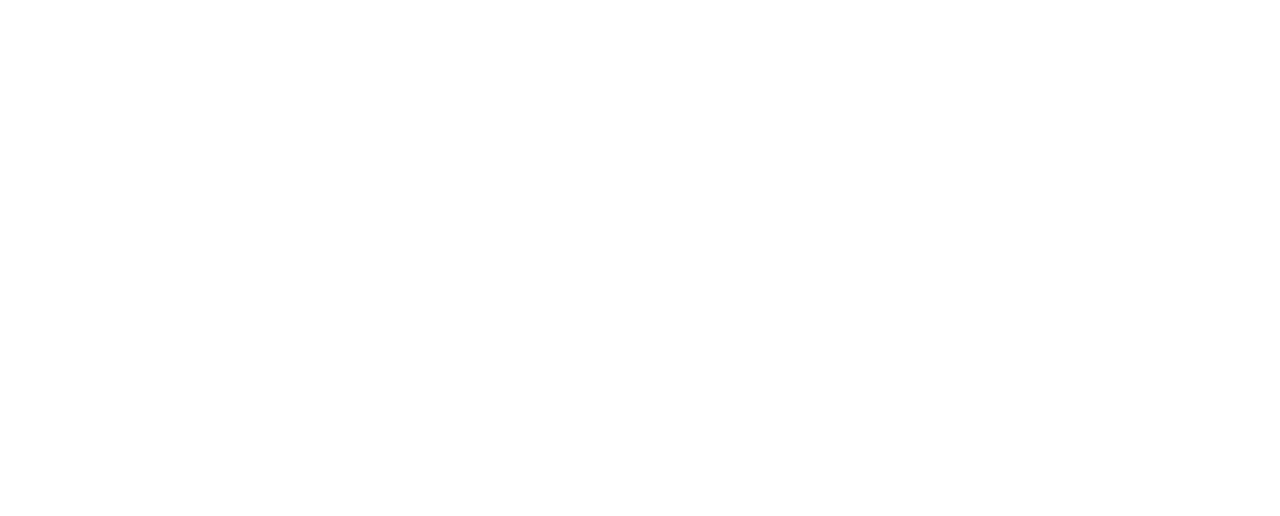
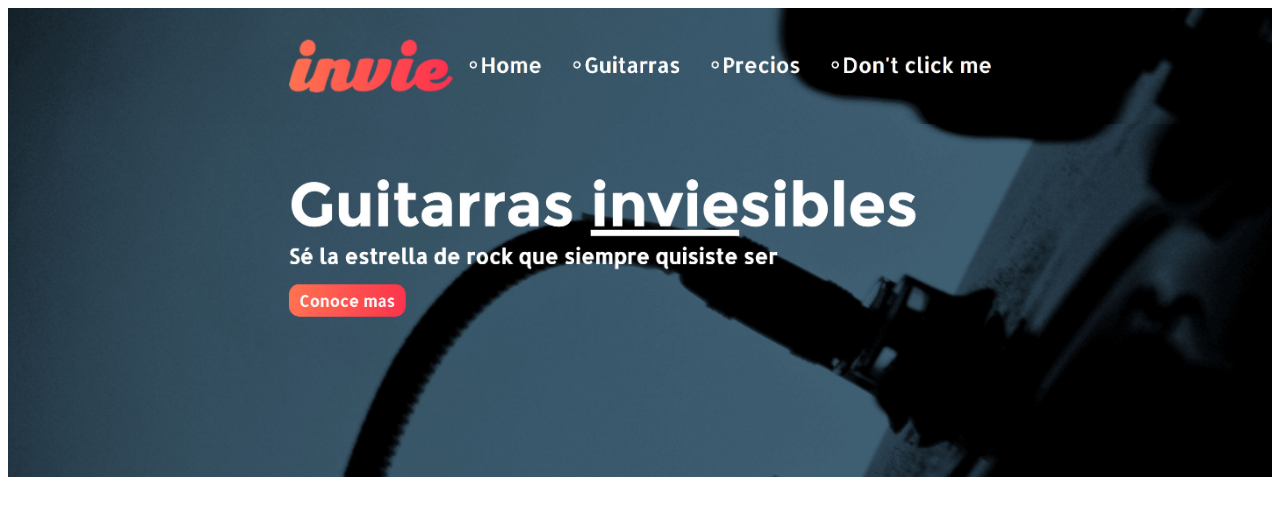
Before and after one commit to jesuslopdeveloper/invie-github, a plain HTML site: page index.html in a window 1280 px wide. Drawn offline with Linux system fonts and the light colour scheme.

Commit message:
agregando un nuevo hero

```diff
--- a/index.html
+++ b/index.html
@@ -17,6 +17,7 @@
     </style>
 </head>
 <body>
-    <img src="img/header.jpg" alt=""/>
+    <img src="header.jpg" alt=""/>
+    <img src="hero.jpg" alt=""/>
 </body>
 </html>
```
Also changed, not shown: hero.jpg (added).
